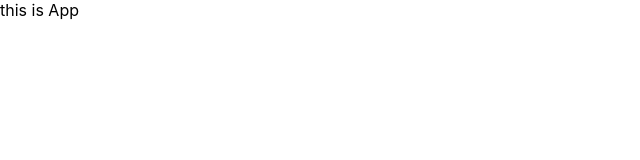
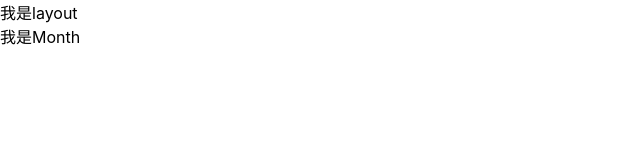
Before and after one commit to chengzi-big/bill, a React (Create React App) app: page /month in a window 1280 px wide. Shown: the top 160 px of the page, without its empty margins (0-640 px from the left). Built offline with nearby package versions, Linux system fonts and the light colour scheme.

Commit message:
路由的配置

```diff
--- a/src/index.js
+++ b/src/index.js
@@ -1,14 +1,13 @@
 import React from 'react';
 import ReactDOM from 'react-dom/client';
 import './index.css';
-import App from './App';
-import sum from '@/test'
-
-console.log(sum(1, 3))
+// import App from './App';
+import router from '@/router'
+import { RouterProvider } from 'react-router-dom';
 
 const root = ReactDOM.createRoot(document.getElementById('root'));
 root.render(
 
-    <App />
+   <RouterProvider router={router}></RouterProvider>
 
 );
--- /dev/null
+++ b/src/pages/Layout/index.js
@@ -0,0 +1,12 @@
+import { Outlet } from "react-router-dom"
+
+const Layout = () => {
+    return (
+        <div>我是layout
+            <Outlet></Outlet>
+        </div>
+
+    )
+}
+
+export default Layout
--- /dev/null
+++ b/src/pages/Month/index.js
@@ -0,0 +1,7 @@
+const Month = () => {
+    return (
+        <div>我是Month</div>
+    )
+}
+
+export default Month
--- /dev/null
+++ b/src/pages/New/index.js
@@ -0,0 +1,7 @@
+const New = () => {
+    return (
+        <div>我是new</div>
+    )
+}
+
+export default New
--- /dev/null
+++ b/src/pages/Year/index.js
@@ -0,0 +1,7 @@
+const Year = () => {
+    return (
+        <div>我是year</div>
+    )
+}
+
+export default Year
--- /dev/null
+++ b/src/router/index.js
@@ -0,0 +1,31 @@
+// 创建路由实例 绑定Path element
+
+import Layout from '@/pages/Layout'
+import Month from '@/pages/Month'
+import New from '@/pages/New'
+import Year from '@/pages/Year'
+import {createBrowserRouter} from 'react-router-dom'
+
+const router = createBrowserRouter([
+    {
+        path:'/',
+        element:<Layout></Layout>,
+        children:[
+            {
+                path:'month',
+                element:<Month></Month>
+            },
+            {
+                path:'year',
+                element:<Year></Year>
+            }
+        ]
+    },
+    {
+        path:'/new',
+        element:<New></New>
+    }
+
+])
+
+export default router
```
